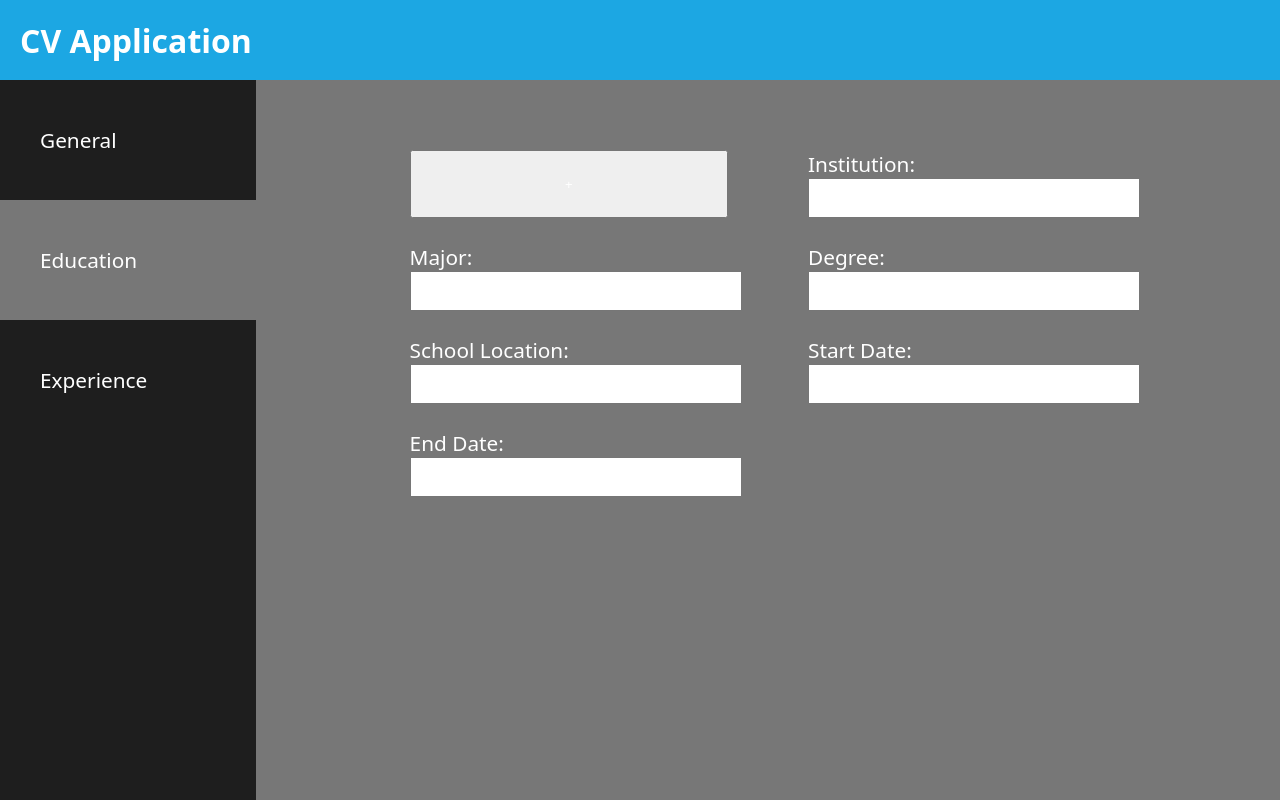
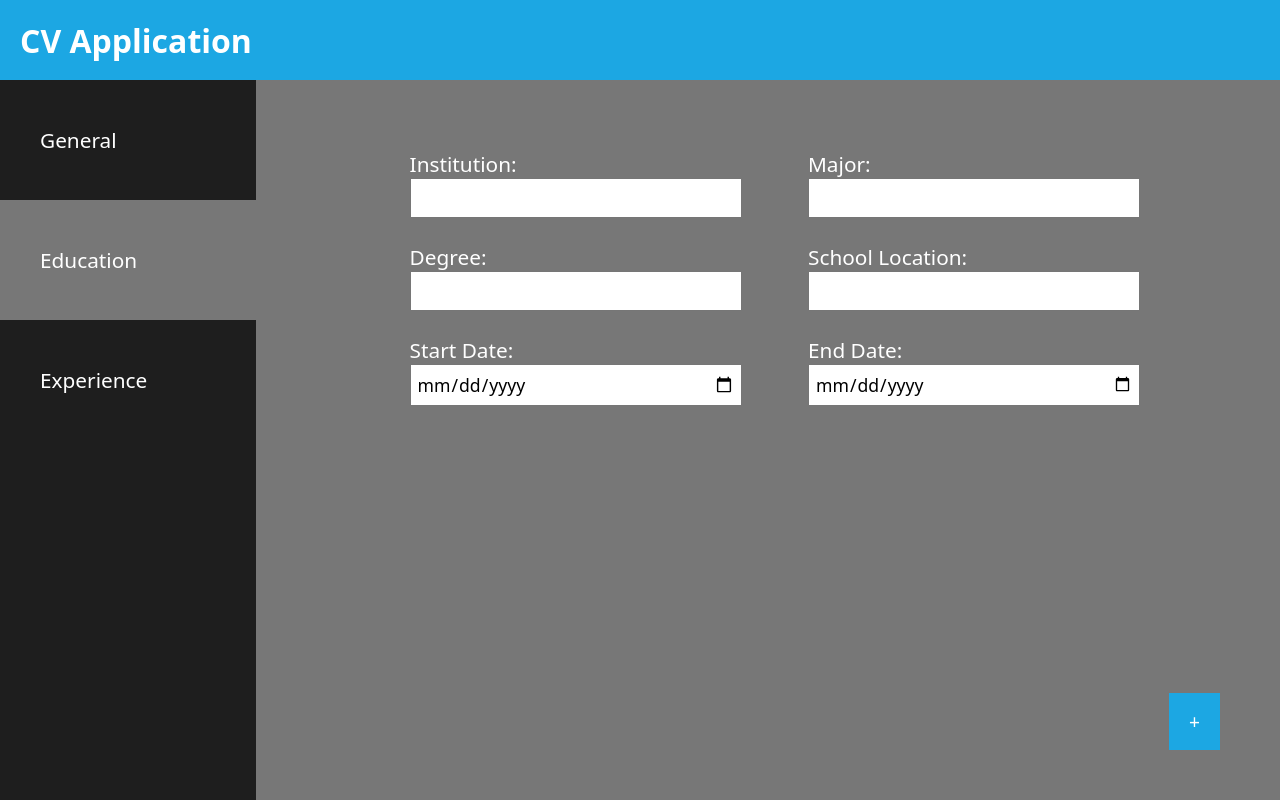
Before and after one commit to ImExtraPolite3/resume-builder, a React (Vite) app: page / in a window 1280 px wide. Both pictures are taken after a click on the button "Education". Built offline with nearby package versions, Linux system fonts and the light colour scheme.

Commit message:
style button used and to add addition instance of education and experience. Change input for startdate and end date to date

```diff
--- a/src/components/Education.jsx
+++ b/src/components/Education.jsx
@@ -23,11 +23,11 @@ export default function Education({ hideEducation, onEducation }) {
       </div>
       <div>
         <label htmlFor="start-date">Start Date:</label>
-        <input type="text" id="start-date" />
+        <input type="date" id="start-date" />
       </div>
       <div>
         <label htmlFor="end-date">End Date:</label>
-        <input type="text" id="end-date" />
+        <input type="date" id="end-date" />
       </div>
     </div>
   );
--- a/src/components/Experience.jsx
+++ b/src/components/Experience.jsx
@@ -19,11 +19,11 @@ export default function Experience({ hideExperience, onExperience }) {
       </div>
       <div>
         <label htmlFor="start-date">Start Date:</label>
-        <input type="text" id="start-date" />
+        <input type="date" id="start-date" />
       </div>
       <div>
         <label htmlFor="end-date">End Date:</label>
-        <input type="text" id="end-date" />
+        <input type="date" id="end-date" />
       </div>
     </div>
   );
--- a/src/index.css
+++ b/src/index.css
@@ -77,6 +77,22 @@ body {
   width: 70%;
   margin: auto;
 
+  button {
+    background-color: #1ca7e3;
+    border: none;
+    padding: 15px 20px;
+    font-size: 1.2rem;
+    position: absolute;
+    bottom: 50px;
+    right: 60px;
+    transition: transform 200ms;
+  }
+
+  button:hover {
+    cursor: pointer;
+    transform: scale(1.1);
+  }
+
   div {
     label {
       font-size: 1.3rem;
```
